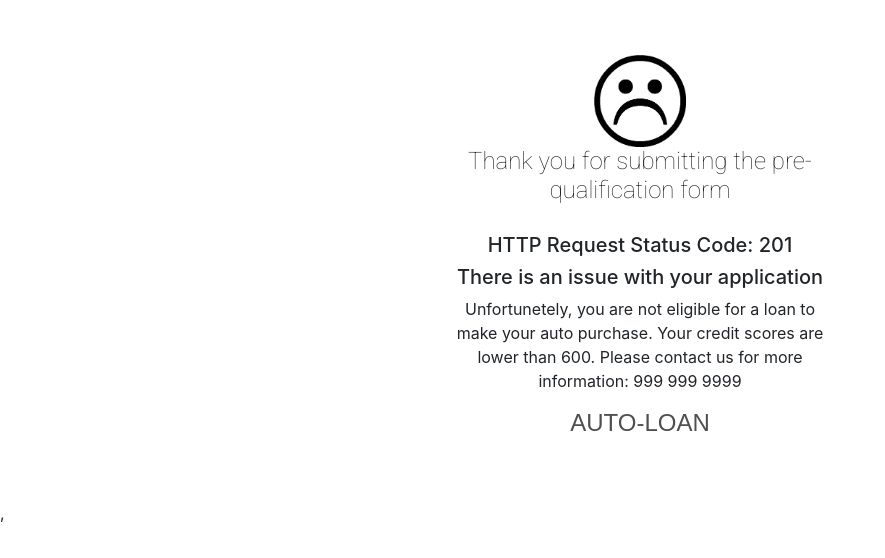
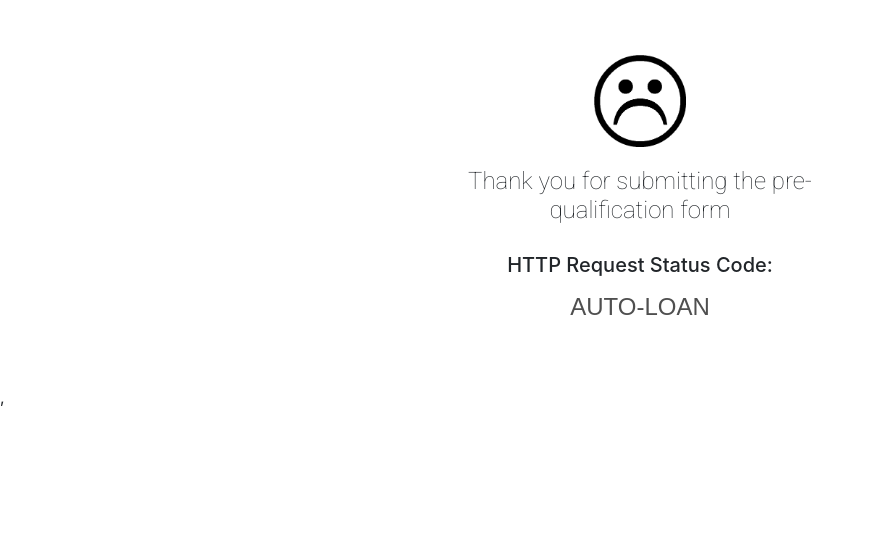
Before and after one commit to jlcalderon/auto-loan, a React (Create React App) app in the folder auto-loan/: page /disqualification in a window 1280 px wide. Shown: the top 558 px of the page, without its empty margins (0-885 px from the left). Built offline with nearby package versions, Linux system fonts and the light colour scheme; a web font is replaced by a local one.

Commit message:
Properly set up  the apiResults in a redux global state variable by combining reducers and actions and displaying results on disqualification page

```diff
--- /dev/null
+++ b/auto-loan/src/components/actions/ApplicationResults.js
@@ -0,0 +1,6 @@
+export const STORE_API_RESPONSE = "STORE_API_RESPONSE";
+
+export const storeApiResponse = (data) => ({
+  type: STORE_API_RESPONSE,
+  payload: data,
+});
--- a/auto-loan/src/components/pages/ApplicationResults.js
+++ b/auto-loan/src/components/pages/ApplicationResults.js
@@ -1,5 +1,5 @@
 import React, { useState, useEffect } from "react";
-import { useSelector } from "react-redux";
+import { useSelector, useDispatch } from "react-redux";
 import { useHistory } from "react-router-dom";
 import "./ApplicationResults.css";
 import FormRegistration from "../FormRegistration";
@@ -19,6 +19,7 @@ const ApplicationReults = () => {
   /* 7 Credit scores are ok but price is greater than 1/5th fo the income */
 
   let history = useHistory();
+  const dispatch = useDispatch();
   const [responseAPI, setResponseAPI] = useState({});
 
   useEffect(() => {
@@ -31,12 +32,14 @@ const ApplicationReults = () => {
           resolve({
             title: "BAD REQUEST",
             body:
-              "Client error, purchase price equal to 0 or purchase price above 1,000,000 will default to not be elegible for the loan. Please contact us for more information: 999 999 9999",
+              "Client error: The purchase price is equal to 0 or above 1,000,000. Provided that, your application will default to not be elegible for the loan. Please contact us for more information: 999 999 9999",
             code: 400, //http request status code
           });
         }, 1000);
       }).then((res) => {
         setResponseAPI(res);
+        //Dispatch action to store response in redux global state
+        dispatch({ type: "STORE_API_RESPONSE", payload: res });
       });
     }
     //Handle good request
@@ -53,6 +56,8 @@ const ApplicationReults = () => {
         }, 1000);
       }).then((res) => {
         setResponseAPI(res);
+        //Dispatch action to store response in redux global state
+        dispatch({ type: "STORE_API_RESPONSE", payload: res });
       });
     }
 
@@ -62,14 +67,16 @@ const ApplicationReults = () => {
       new Promise(function (resolve) {
         setTimeout(() => {
           resolve({
-            title: "There is an issue with your income",
+            title: "There is an issue with your application",
             body:
-              "Unfortunetely, you are not eligible for a loan to make your auto purchase due the purchase price you are appling for. Please contact us for more information: 999 999 9999",
+              "Unfortunately, you are not eligible for a loan to make your auto purchase due the purchase price that you are appling for and your income. Please contact us for more information: 999 999 9999",
             code: 201, //http request status code
           });
         }, 1000);
       }).then((res) => {
         setResponseAPI(res);
+        //Dispatch action to store response in redux global state
+        dispatch({ type: "STORE_API_RESPONSE", payload: res });
       });
     }
 
@@ -81,12 +88,14 @@ const ApplicationReults = () => {
           resolve({
             title: "There is an issue with your application",
             body:
-              "Unfortunetely, you are not eligible for a loan to make your auto purchase. Your credit scores are ok but your purchse price is greater than 1/5th of your income. Please contact us for more information: 999 999 9999",
+              "Unfortunately, you are not eligible for a loan to make your auto purchase. Your credit scores are ok but your purchse price is greater than 1/5th of your income. Please contact us for more information: 999 999 9999",
             code: 201, //http request status code
           });
         }, 1000);
       }).then((res) => {
         setResponseAPI(res);
+        //Dispatch action to store response in redux global state
+        dispatch({ type: "STORE_API_RESPONSE", payload: res });
       });
     }
     if (flags === 6) {
@@ -97,12 +106,14 @@ const ApplicationReults = () => {
           resolve({
             title: "There is an issue with your application",
             body:
-              "Unfortunetely, you are not eligible for a loan to make your auto purchase. Your credit scores are lower than 600. Please contact us for more information: 999 999 9999",
+              "Unfortunately, you are not eligible for a loan to make your auto purchase. Your credit scores are lower than 600. Please contact us for more information: 999 999 9999",
             code: 201, //http request status code
           });
         }, 1000);
       }).then((res) => {
         setResponseAPI(res);
+        //Dispatch action to store response in redux global state
+        dispatch({ type: "STORE_API_RESPONSE", payload: res });
       });
     }
 
--- a/auto-loan/src/components/pages/Disqualification.js
+++ b/auto-loan/src/components/pages/Disqualification.js
@@ -1,28 +1,20 @@
-import React, { useEffect, useState } from "react";
+import React from "react";
+import { useSelector } from "react-redux";
 import "./Disqualification.css";
 //Here import useSelector from redux
 
 const Disqualification = () => {
-  const [apiResponse, setResponseAPI] = useState({});
-
-  //Here useSelector to grab API response and set it up to a state variable
-
-  //Here temporary mocking waht the useSelector will do
-  useEffect(() => {
-    setResponseAPI({
-      title: "There is an issue with your application",
-      body:
-        "Unfortunetely, you are not eligible for a loan to make your auto purchase. Your credit scores are lower than 600. Please contact us for more information: 999 999 9999",
-      code: 201, //http request status code
-    });
-  }, []);
+  //Here useSelector to grab API response from store
+  const apiResponse = useSelector(
+    (state) => state.autoLoanApplicationResults.applicationResults
+  );
 
   return (
     <div className="container-wrapper">
       <div className="row">
         <div className="col-sm-12 offset-md-4 col-md-4 offset-lg-4 col-lg-4 offset-xl-4 col-xl-4">
           <img src="../../../img/sad.png" alt="Lorem Ipsum" width="25%"></img>
-          <h1 className="sub-jumbo">
+          <h1 className="sub-jumbo" style={{ marginTop: "20px" }}>
             Thank you for submitting the pre-qualification form
           </h1>
         </div>
--- /dev/null
+++ b/auto-loan/src/components/reducers/ApplicationResults.js
@@ -0,0 +1,17 @@
+import { STORE_API_RESPONSE } from "../actions/ApplicationResults";
+
+const initialState = {
+  applicationResults: {},
+};
+
+export const autoLoanApplicationResults = (state = initialState, action) => {
+  const { type, payload } = action;
+  switch (type) {
+    case STORE_API_RESPONSE: {
+      const applicationResults = payload;
+      return { ...state, applicationResults };
+    }
+    default:
+      return state;
+  }
+};
--- a/auto-loan/src/store.js
+++ b/auto-loan/src/store.js
@@ -3,8 +3,7 @@ import { persistReducer } from "redux-persist";
 import storage from "redux-persist/lib/storage";
 import autoMergeLevel2 from "redux-persist/lib/stateReconciler/autoMergeLevel2";
 import { autoLoanApplication } from "./components/reducers/LoanApplication";
-
-const reducers = { autoLoanApplication };
+import { autoLoanApplicationResults } from "./components/reducers/ApplicationResults";
 
 const persistConfig = {
   key: "root",
@@ -12,7 +11,10 @@ const persistConfig = {
   stateReconciler: autoMergeLevel2,
 };
 
-const rootReducers = combineReducers(reducers);
+const rootReducers = combineReducers({
+  autoLoanApplication,
+  autoLoanApplicationResults,
+});
 const persistedReducers = persistReducer(persistConfig, rootReducers);
 
 export const configureStore = () =>
```
